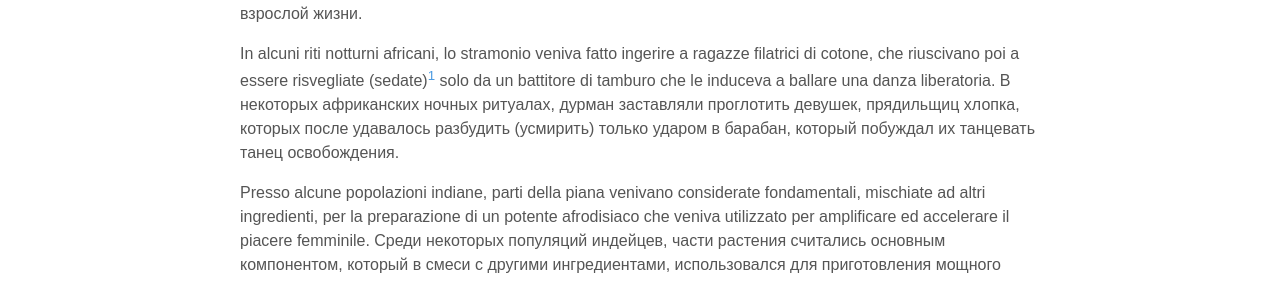
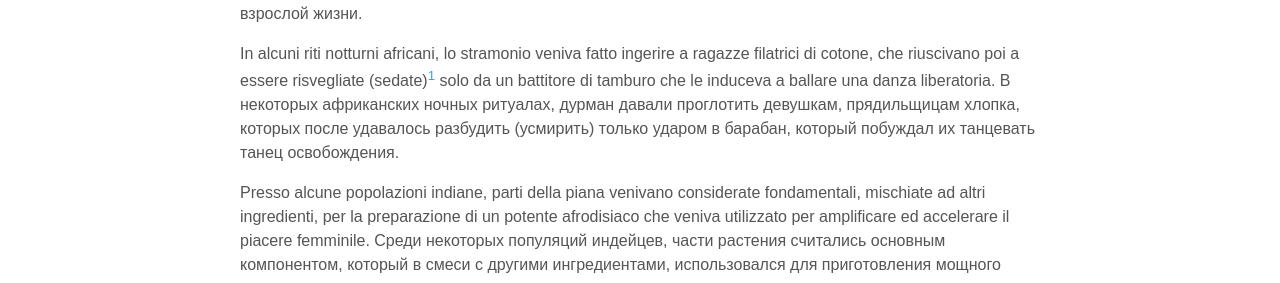
Before and after one commit to postolny/postolny.github.io, a Jekyll site: the page built from _posts/2021-02-19-lo-stramonio.md, in a window 1280 px wide and 900 px high, scrolled down 1787 px. Shown: the part 188-471 px from the top of the window. Built offline with Jekyll 4.4.1, drawn with Linux system fonts in a browser that asks for light colours; nearby versions of some CDN libraries.

Commit message:
Update 2021-02-19-lo-stramonio.md

```diff
--- a/_posts/2021-02-19-lo-stramonio.md
+++ b/_posts/2021-02-19-lo-stramonio.md
@@ -24,7 +24,7 @@ Al risveglio, poteva annunciare a tutta la popolazione i messaggi che gli erano
 
 Durante i riti di iniziazione, lo stramonio era utilizzato come mezzo per ottenere visioni della vita futura dei ragazzi che passavano dalla giovinezza alla vita adulta. Во время обрядов посвящения, дурман использовался как средство достижения видений о будущей жизни мальчиков, переходящих от юности к взрослой жизни.
 
-In alcuni riti notturni africani, lo stramonio veniva fatto ingerire a ragazze filatrici di cotone, che riuscivano poi a essere risvegliate (sedate)[^1] solo da un battitore di tamburo che le induceva a ballare una danza liberatoria. В некоторых африканских ночных ритуалах, дурман заставляли проглотить девушек, прядильщиц хлопка, которых после удавалось разбудить (усмирить) только ударом в барабан, который побуждал их танцевать танец освобождения.
+In alcuni riti notturni africani, lo stramonio veniva fatto ingerire a ragazze filatrici di cotone, che riuscivano poi a essere risvegliate (sedate)[^1] solo da un battitore di tamburo che le induceva a ballare una danza liberatoria. В некоторых африканских ночных ритуалах, дурман давали проглотить девушкам, прядильщицам хлопка, которых после удавалось разбудить (усмирить) только ударом в барабан, который побуждал их танцевать танец освобождения.
 
 Presso alcune popolazioni indiane, parti della piana venivano considerate fondamentali, mischiate ad altri ingredienti, per la preparazione di un potente afrodisiaco che veniva utilizzato per amplificare ed accelerare il piacere femminile. Среди некоторых популяций индейцев, части растения считались основным компонентом, который в смеси с другими ингредиентами, использовался для приготовления мощного средства, повышающее половое влечение, для усиления и ускорения женского удовольствия.
 
```
